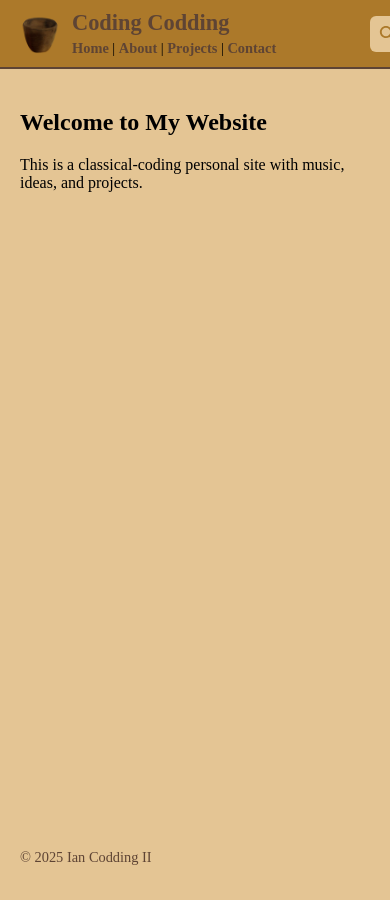
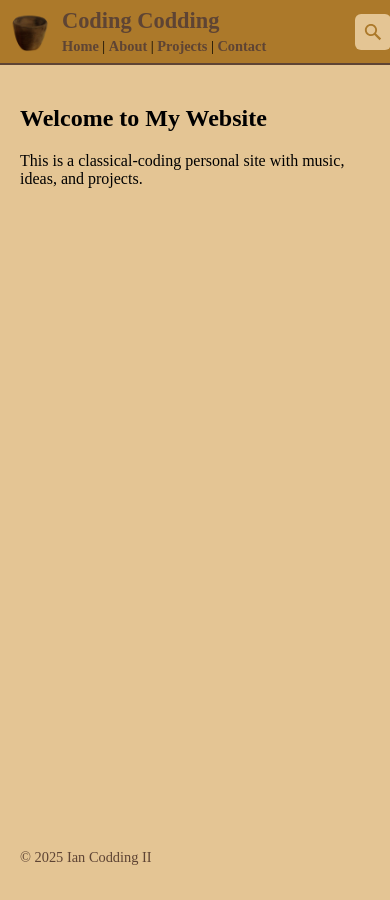
Before and after one commit to Ian-Codding-II/CodingCodding, a Jekyll site: the page built from index.html, in a window 390 px wide. Built offline with Jekyll 4.4.1, drawn with Linux system fonts in a browser that asks for light colours.

Commit message:
Update to search button

```diff
--- a/_includes/searchbar.html
+++ b/_includes/searchbar.html
@@ -15,7 +15,7 @@
   <a href="{{ site.baseurl }}/search.html" class="searchbar-icon" aria-label="Search">
     <svg viewBox="0 0 1024 1024" width="20" height="20" fill="currentColor">
       <path
-        d="M848.471 928l-263.059-263.059c-48.941 36.706-110.118 55.059-177.412 55.059-171.294 0-312-140.706-312-312s140.706-312 312-312c171.294 0 312 140.706 312 312 0 67.294-24.471 128.471-55.059 177.412l263.059 263.059-79.529 79.529zM189.623 408.078c0 121.364 97.091 218.455 218.455 218.455s218.455-97.091 218.455-218.455c0-121.364-103.159-218.455-218.455-218.455-121.364 0-218.455 97.091-218.455 218.455z Cortes" />
+        d="M848.471 928l-263.059-263.059c-48.941 36.706-110.118 55.059-177.412 55.059-171.294 0-312-140.706-312-312s140.706-312 312-312c171.294 0 312 140.706 312 312 0 67.294-24.471 128.471-55.059 177.412l263.059 263.059-79.529 79.529zM189.623 408.078c0 121.364 97.091 218.455 218.455 218.455s218.455-97.091 218.455-218.455c0-121.364-103.159-218.455-218.455-218.455-121.364 0-218.455 97.091-218.455 218.455z" />
     </svg>
   </a>
 </div>
--- a/styles/main.css
+++ b/styles/main.css
@@ -179,6 +179,7 @@ main {
 
   .searchbar-container {
     max-width: 100%;
+    margin-left: 0; /* Remove margin to reduce space */
   }
 
   /* Hide full form on small screens */
@@ -191,12 +192,18 @@ main {
     display: flex !important; /* Override to show icon on small screens */
     width: 36px;
     height: 36px;
-    margin-left: 8px; /* Optional, adjust spacing */
+    margin-left: 4px; /* Reduced margin for closer positioning */
   }
 
   .searchbar-container .searchbar-icon svg {
     width: 20px;
     height: 20px;
+  }
+
+  /* Adjust topbar for very small screens to minimize spacing */
+  .topbar {
+    gap: 5px; /* Reduce gap between elements */
+    padding: 8px 10px; /* Reduce padding for tighter layout */
   }
 }
 
```
